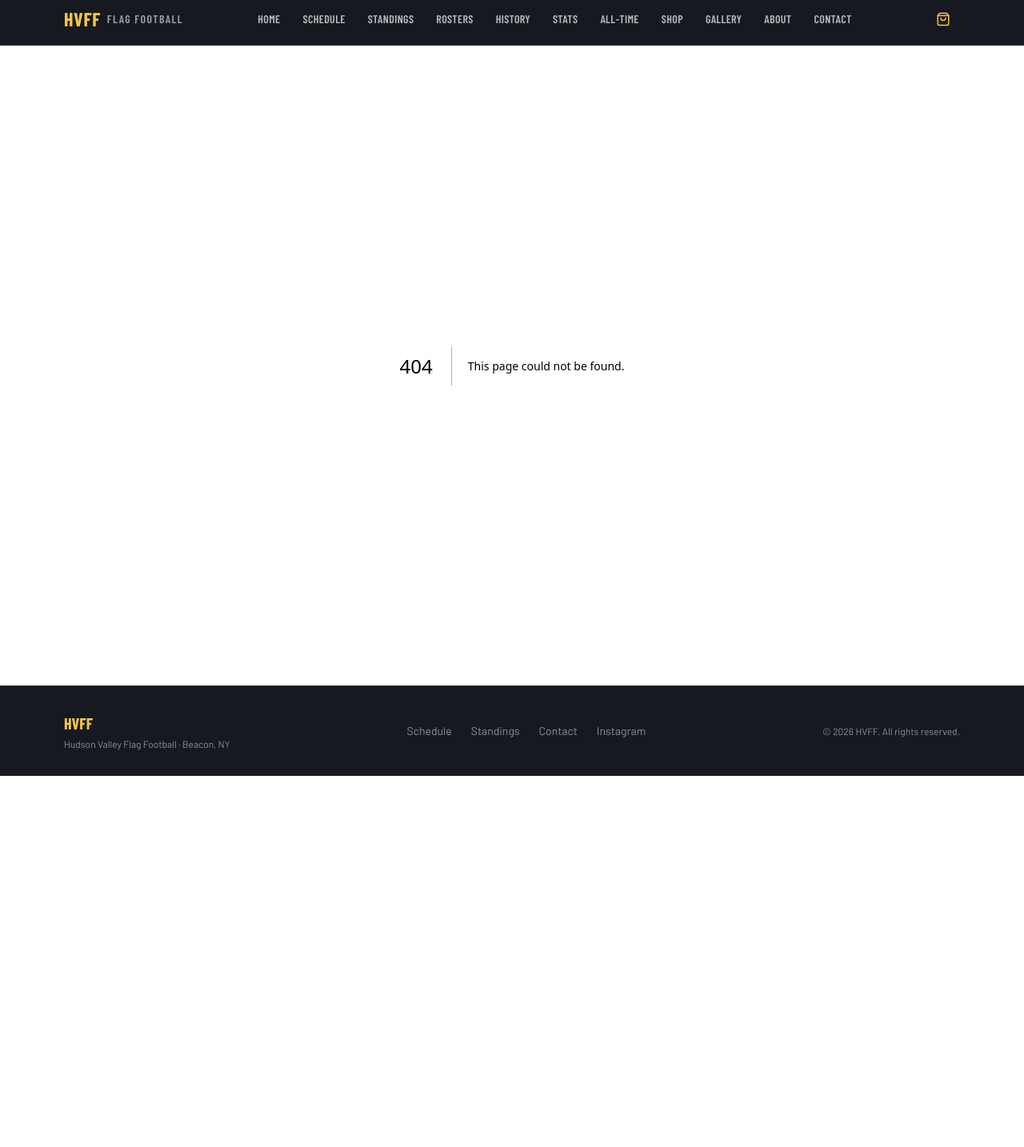
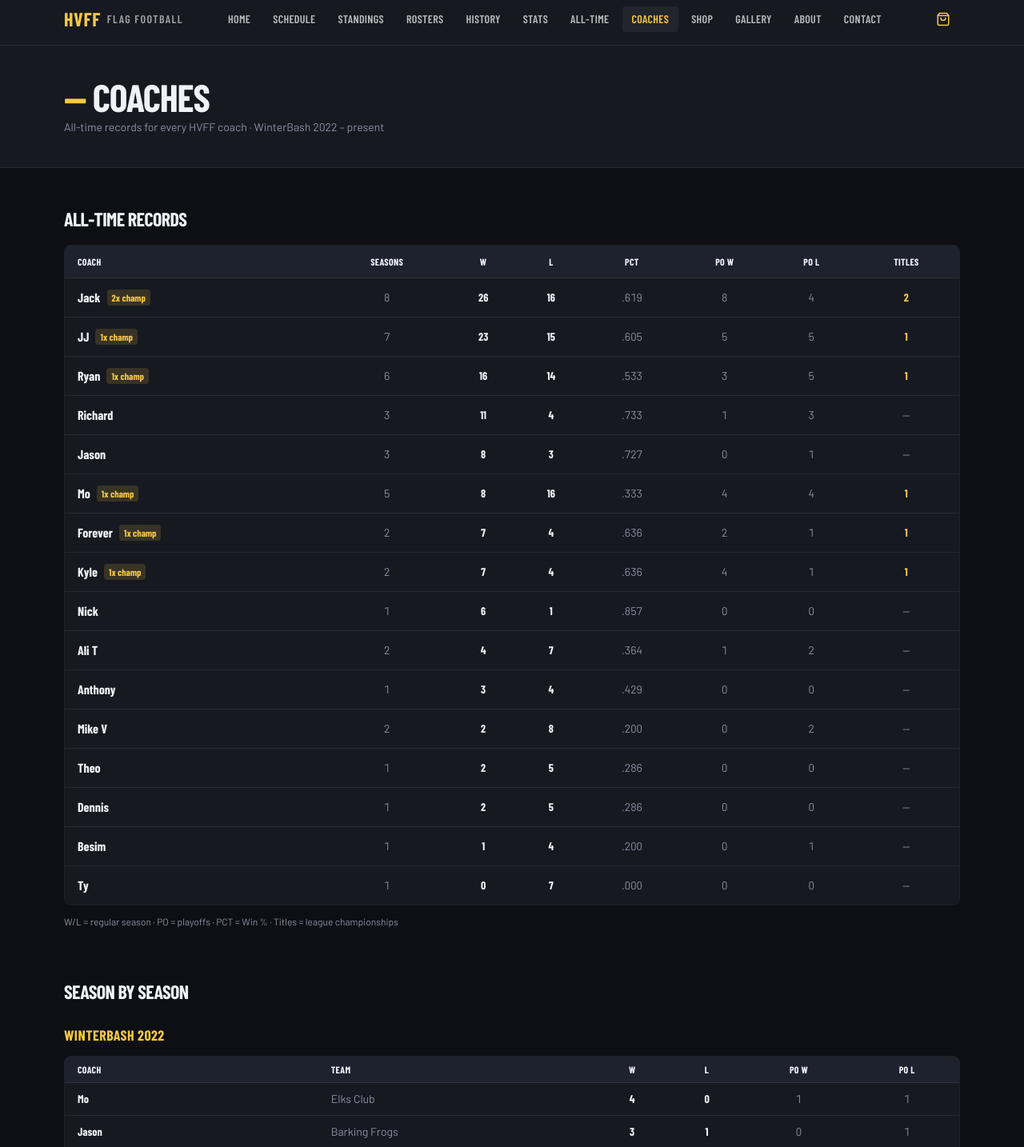
Before and after one commit to hvflag-creator/hvflag-website, a Next.js app: page /coaches in a window 1280 px wide. Before the commit this address had no page. Shown: the part 8-1442 px from the top of the page at 80% size. Before the commit the page ends 978 px from the top, so only its background shows below. Built offline with nearby package versions, Linux system fonts and the light colour scheme; a web font is replaced by a local one.

Commit message:
Add /coaches page with all-time records and season-by-season breakdown
Shows all-time W/L/PCT/playoff record and title count per coach, plus
a per-season table grouped by season with Champ badge highlights.
Adds Coaches link to the navbar.

Co-Authored-By: Claude Sonnet 4.6 <noreply@anthropic.com>

```diff
--- /dev/null
+++ b/app/coaches/page.tsx
@@ -0,0 +1,176 @@
+import { getCoachAllTimeRecords, TEAM_RECORDS } from "@/lib/team-records";
+
+export const revalidate = 3600;
+
+function groupBySeason() {
+  const order: string[] = [];
+  const map: Record<string, { seasonName: string; teams: typeof TEAM_RECORDS }> = {};
+  for (const r of TEAM_RECORDS) {
+    if (!map[r.seasonId]) {
+      map[r.seasonId] = { seasonName: r.seasonName, teams: [] };
+      order.push(r.seasonId);
+    }
+    map[r.seasonId].teams.push(r);
+  }
+  return order.map((id) => map[id]);
+}
+
+export default function CoachesPage() {
+  const allTime = getCoachAllTimeRecords();
+  const seasons = groupBySeason();
+
+  return (
+    <div>
+      <div className="border-b py-10" style={{ borderColor: "var(--border)", background: "var(--surface)" }}>
+        <div className="max-w-6xl mx-auto px-4">
+          <h1 className="font-display font-black text-5xl uppercase tracking-tight">
+            <span style={{ color: "var(--gold)" }}>—</span> Coaches
+          </h1>
+          <p className="mt-1 text-sm" style={{ color: "var(--muted)" }}>
+            All-time records for every HVFF coach · WinterBash 2022 – present
+          </p>
+        </div>
+      </div>
+
+      <div className="max-w-6xl mx-auto px-4 py-12 space-y-16">
+
+        {/* All-Time Records */}
+        <section>
+          <h2 className="font-display font-black text-2xl uppercase tracking-tight mb-4">
+            All-Time Records
+          </h2>
+          <div className="rounded-lg overflow-hidden" style={{ border: "1px solid var(--border)" }}>
+            <table className="w-full text-sm">
+              <thead>
+                <tr style={{ background: "var(--surface2)" }}>
+                  <th className="text-left px-4 py-3 font-display font-bold uppercase tracking-wide text-xs">Coach</th>
+                  <th className="text-center px-3 py-3 font-display font-bold uppercase tracking-wide text-xs">Seasons</th>
+                  <th className="text-center px-3 py-3 font-display font-bold uppercase tracking-wide text-xs">W</th>
+                  <th className="text-center px-3 py-3 font-display font-bold uppercase tracking-wide text-xs">L</th>
+                  <th className="text-center px-3 py-3 font-display font-bold uppercase tracking-wide text-xs hidden sm:table-cell">PCT</th>
+                  <th className="text-center px-3 py-3 font-display font-bold uppercase tracking-wide text-xs hidden md:table-cell">PO W</th>
+                  <th className="text-center px-3 py-3 font-display font-bold uppercase tracking-wide text-xs hidden md:table-cell">PO L</th>
+                  <th className="text-center px-3 py-3 font-display font-bold uppercase tracking-wide text-xs">Titles</th>
+                </tr>
+              </thead>
+              <tbody>
+                {allTime.map((c) => {
+                  const g = c.wins + c.losses + c.ties;
+                  const pct = g === 0 ? ".000" : (c.wins / g).toFixed(3).replace(/^0/, "");
+                  return (
+                    <tr
+                      key={c.coach}
+                      className="border-t transition-colors hover:bg-white/5"
+                      style={{ borderColor: "var(--border)", background: "var(--surface)" }}
+                    >
+                      <td className="px-4 py-3">
+                        <div className="flex items-center gap-2">
+                          <span className="font-display font-bold text-base">{c.coach}</span>
+                          {c.titles > 0 && (
+                            <span
+                              className="text-xs font-display font-bold px-1.5 py-0.5 rounded"
+                              style={{ background: "rgba(245,200,66,0.15)", color: "var(--gold)" }}
+                            >
+                              {c.titles}x champ
+                            </span>
+                          )}
+                        </div>
+                      </td>
+                      <td className="px-3 py-3 text-center tabular-nums" style={{ color: "var(--muted)" }}>{c.seasons}</td>
+                      <td className="px-3 py-3 text-center font-display font-bold">{c.wins}</td>
+                      <td className="px-3 py-3 text-center font-display font-bold">{c.losses}</td>
+                      <td className="px-3 py-3 text-center tabular-nums hidden sm:table-cell" style={{ color: "var(--muted)" }}>{pct}</td>
+                      <td className="px-3 py-3 text-center tabular-nums hidden md:table-cell" style={{ color: "var(--muted)" }}>{c.playoffWins}</td>
+                      <td className="px-3 py-3 text-center tabular-nums hidden md:table-cell" style={{ color: "var(--muted)" }}>{c.playoffLosses}</td>
+                      <td className="px-3 py-3 text-center">
+                        {c.titles > 0 ? (
+                          <span className="font-display font-black" style={{ color: "var(--gold)" }}>{c.titles}</span>
+                        ) : (
+                          <span style={{ color: "var(--muted)" }}>—</span>
+                        )}
+                      </td>
+                    </tr>
+                  );
+                })}
+              </tbody>
+            </table>
+          </div>
+          <p className="mt-3 text-xs" style={{ color: "var(--muted)" }}>
+            W/L = regular season · PO = playoffs · PCT = Win % · Titles = league championships
+          </p>
+        </section>
+
+        {/* Season-by-Season */}
+        <section>
+          <h2 className="font-display font-black text-2xl uppercase tracking-tight mb-6">
+            Season by Season
+          </h2>
+          <div className="space-y-8">
+            {seasons.map(({ seasonName, teams }) => (
+              <div key={seasonName}>
+                <h3
+                  className="font-display font-black text-lg uppercase tracking-wide mb-3"
+                  style={{ color: "var(--gold)" }}
+                >
+                  {seasonName}
+                </h3>
+                <div className="rounded-lg overflow-hidden" style={{ border: "1px solid var(--border)" }}>
+                  <table className="w-full text-sm">
+                    <thead>
+                      <tr style={{ background: "var(--surface2)" }}>
+                        <th className="text-left px-4 py-2 font-display font-bold uppercase tracking-wide text-xs">Coach</th>
+                        <th className="text-left px-4 py-2 font-display font-bold uppercase tracking-wide text-xs">Team</th>
+                        <th className="text-center px-3 py-2 font-display font-bold uppercase tracking-wide text-xs">W</th>
+                        <th className="text-center px-3 py-2 font-display font-bold uppercase tracking-wide text-xs">L</th>
+                        <th className="text-center px-3 py-2 font-display font-bold uppercase tracking-wide text-xs hidden sm:table-cell">PO W</th>
+                        <th className="text-center px-3 py-2 font-display font-bold uppercase tracking-wide text-xs hidden sm:table-cell">PO L</th>
+                      </tr>
+                    </thead>
+                    <tbody>
+                      {[...teams]
+                        .sort((a, b) => b.wins - a.wins)
+                        .map((t) => (
+                          <tr
+                            key={t.coach + t.teamName}
+                            className="border-t transition-colors hover:bg-white/5"
+                            style={{
+                              borderColor: "var(--border)",
+                              background: t.champion ? "rgba(245,200,66,0.05)" : "var(--surface)",
+                            }}
+                          >
+                            <td className="px-4 py-2.5">
+                              <div className="flex items-center gap-2">
+                                <span className="font-display font-bold">{t.coach}</span>
+                                {t.champion && (
+                                  <span
+                                    className="text-xs font-display font-bold px-1.5 py-0.5 rounded"
+                                    style={{ background: "rgba(245,200,66,0.2)", color: "var(--gold)" }}
+                                  >
+                                    Champ
+                                  </span>
+                                )}
+                              </div>
+                            </td>
+                            <td className="px-4 py-2.5" style={{ color: "var(--muted)" }}>{t.teamName}</td>
+                            <td className="px-3 py-2.5 text-center font-display font-bold">{t.wins}</td>
+                            <td className="px-3 py-2.5 text-center font-display font-bold">{t.losses}</td>
+                            <td className="px-3 py-2.5 text-center tabular-nums hidden sm:table-cell" style={{ color: "var(--muted)" }}>
+                              {t.playoffWins ?? "—"}
+                            </td>
+                            <td className="px-3 py-2.5 text-center tabular-nums hidden sm:table-cell" style={{ color: "var(--muted)" }}>
+                              {t.playoffLosses ?? "—"}
+                            </td>
+                          </tr>
+                        ))}
+                    </tbody>
+                  </table>
+                </div>
+              </div>
+            ))}
+          </div>
+        </section>
+
+      </div>
+    </div>
+  );
+}
--- a/components/Navbar.tsx
+++ b/components/Navbar.tsx
@@ -13,6 +13,7 @@ const NAV_LINKS = [
   { href: "/history", label: "History" },
   { href: "/stats", label: "Stats" },
   { href: "/all-time", label: "All-Time" },
+  { href: "/coaches", label: "Coaches" },
   { href: "/shop", label: "Shop" },
   { href: "/gallery", label: "Gallery" },
   { href: "/about", label: "About" },
```
